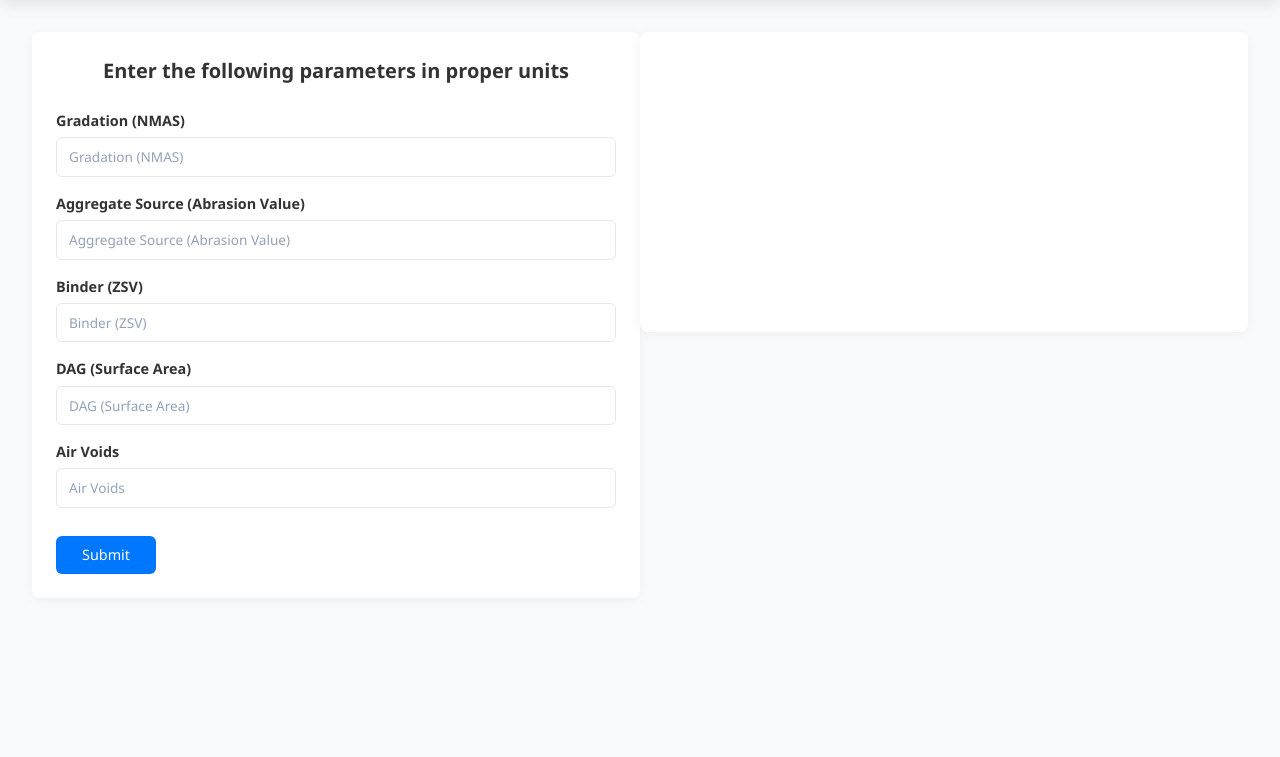
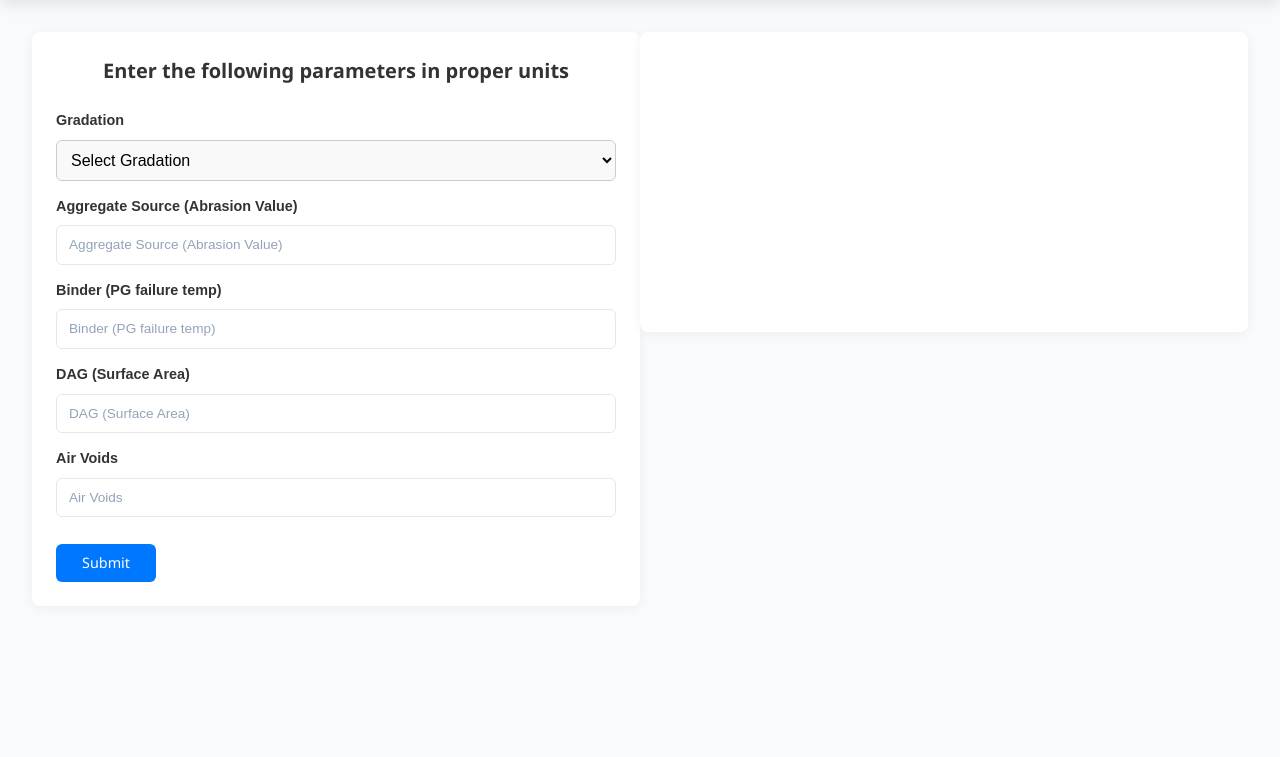
Before and after one commit to Vishur01/PAATH, a Flask app: page /rutting/1 in a window 1280 px wide. Shown: the part 72-829 px from the top of the page. Run offline with Flask 3, Linux system fonts and the light colour scheme; parts of the project's set-up code (start-up, migrations or seed data) failed here and were passed over.

Commit message:
SMA added

```diff
--- a/app.py
+++ b/app.py
@@ -6,9 +6,9 @@ app = Flask(__name__, template_folder='template')
 
 # Load the models
 model1 = pickle.load(open('model1.pkl', 'rb'))
-model2 = pickle.load(open('model2.pkl', 'rb'))
-model3 = pickle.load(open('model3.pkl', 'rb'))
-model4 = pickle.load(open('model4.pkl', 'rb'))
+model2 = pickle.load(open('model2.pkl', 'rb'))#PS
+model3 = pickle.load(open('model3.pkl', 'rb'))#ITS DRY
+model4 = pickle.load(open('model4.pkl', 'rb'))#ITS WET
 AV = pickle.load(open('AV.pkl', 'rb'))
 Gmb = pickle.load(open('Gmb.pkl', 'rb'))
 VMA = pickle.load(open('VMA.pkl', 'rb'))
--- a/template/rutting.html
+++ b/template/rutting.html
@@ -146,6 +146,32 @@
         .form-group input::placeholder {
             color: #94a3b8;
             font-size: 0.85rem;
+        }
+        .form-group {
+        margin: 15px 0;
+        font-family: Arial, sans-serif;
+        }
+
+        .form-group label {
+            display: block;
+            margin-bottom: 8px;
+            font-weight: bold;
+        }
+
+        .form-group select {
+            width: 100%;
+            padding: 10px;
+            font-size: 16px;
+            border: 1px solid #ccc;
+            border-radius: 6px;
+            background-color: #f9f9f9;
+            transition: border-color 0.3s ease;
+        }
+
+        .form-group select:focus {
+            border-color: #007bff;
+            outline: none;
+            background-color: #fff;
         }
 
         button[type="submit"] {
@@ -346,16 +372,21 @@
             <h2>Enter the following parameters in proper units</h2>
             <form method="POST">
                 <div class="form-group">
-                    <label for="Aggregate"><b>Gradation (NMAS)</b></label>
-                    <input type="number" step="0.01" name="Aggregate" placeholder="Gradation (NMAS)" required>
+                    <label for="Aggregate"><b>Gradation</b></label>
+                    <select name="Aggregate" required>
+                        <option value="" disabled selected>Select Gradation </option>
+                        <option value="1">BC</option>
+                        <option value="2">DBM</option>
+                        <option value="3">SMA</option>
+                    </select>
                 </div>
                 <div class="form-group">
                     <label for="source"><b>Aggregate Source (Abrasion Value)</b></label>
                     <input type="number" step="0.01" name="source" placeholder="Aggregate Source (Abrasion Value)" required>
                 </div>
                 <div class="form-group">
-                    <label for="viscosity"><b>Binder (ZSV)</b></label>
-                    <input type="number" step="0.01" name="viscosity" placeholder="Binder (ZSV)" required>
+                    <label for="viscosity"><b>Binder (PG failure temp)</b></label>
+                    <input type="number" step="0.01" name="viscosity" placeholder="Binder (PG failure temp)" required>
                 </div>
                 <div class="form-group">
                     <label for="DAG"><b>DAG (Surface Area)</b></label>
```
Also changed, not shown: template/moisture.html (+33 -2 lines), template/volumetrics.html (+33 -2 lines), 6 other files.
